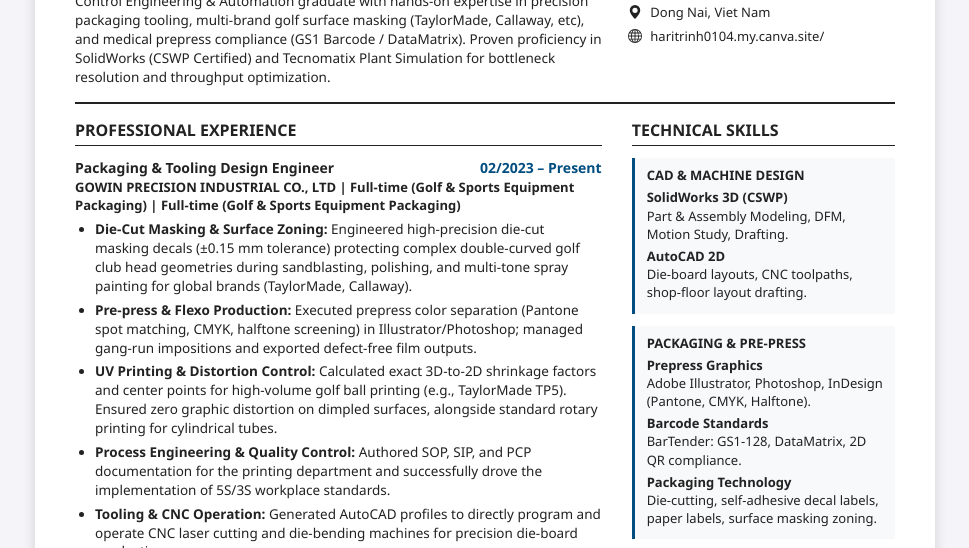
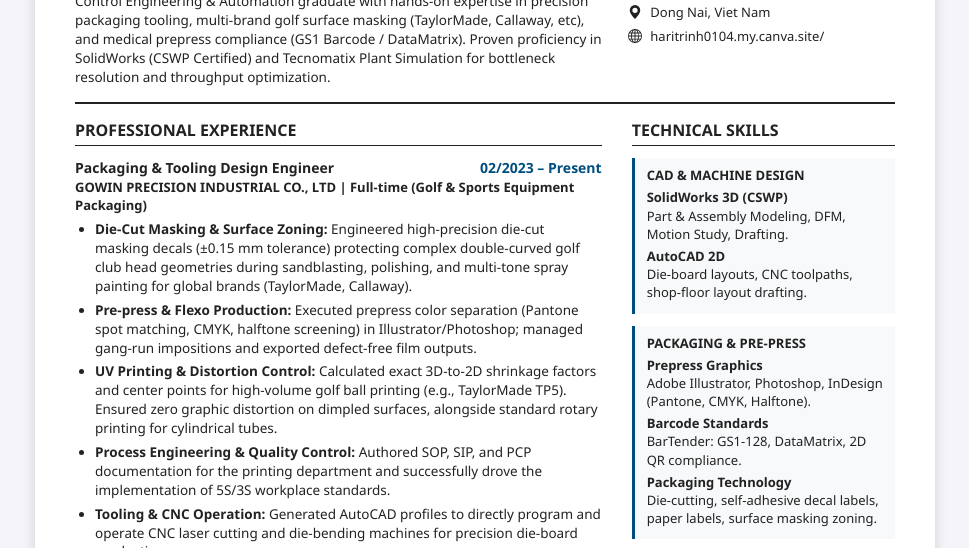
Before and after one commit to Trinh-Hai/Resume, a plain HTML site: page index.html in a window 1280 px wide. Shown: the part 237-785 px from the top of the page, without its empty margins (155-1124 px from the left). Drawn offline with Linux system fonts and the light colour scheme.

Commit message:
Update index.html

```diff
--- a/index.html
+++ b/index.html
@@ -442,7 +442,7 @@
                         <span>Packaging & Tooling Design Engineer</span>
                         <span>02/2023 – Present</span>
                     </div>
-                    <div class="job-company">GOWIN PRECISION INDUSTRIAL CO., LTD | Full-time (Golf & Sports Equipment Packaging)  | Full-time (Golf & Sports Equipment Packaging)</div>
+                    <div class="job-company">GOWIN PRECISION INDUSTRIAL CO., LTD | Full-time (Golf & Sports Equipment Packaging)</div>
                     <ul>
                         <li><strong>Die-Cut Masking & Surface Zoning:</strong> Engineered high-precision die-cut masking decals (±0.15 mm tolerance) protecting complex double-curved golf club head geometries during sandblasting, polishing, and multi-tone spray painting for global brands (TaylorMade, Callaway).</li>
                         <li><strong>Pre-press & Flexo Production:</strong> Executed prepress color separation (Pantone spot matching, CMYK, halftone screening) in Illustrator/Photoshop; managed gang-run impositions and exported defect-free film outputs.</li>
```
